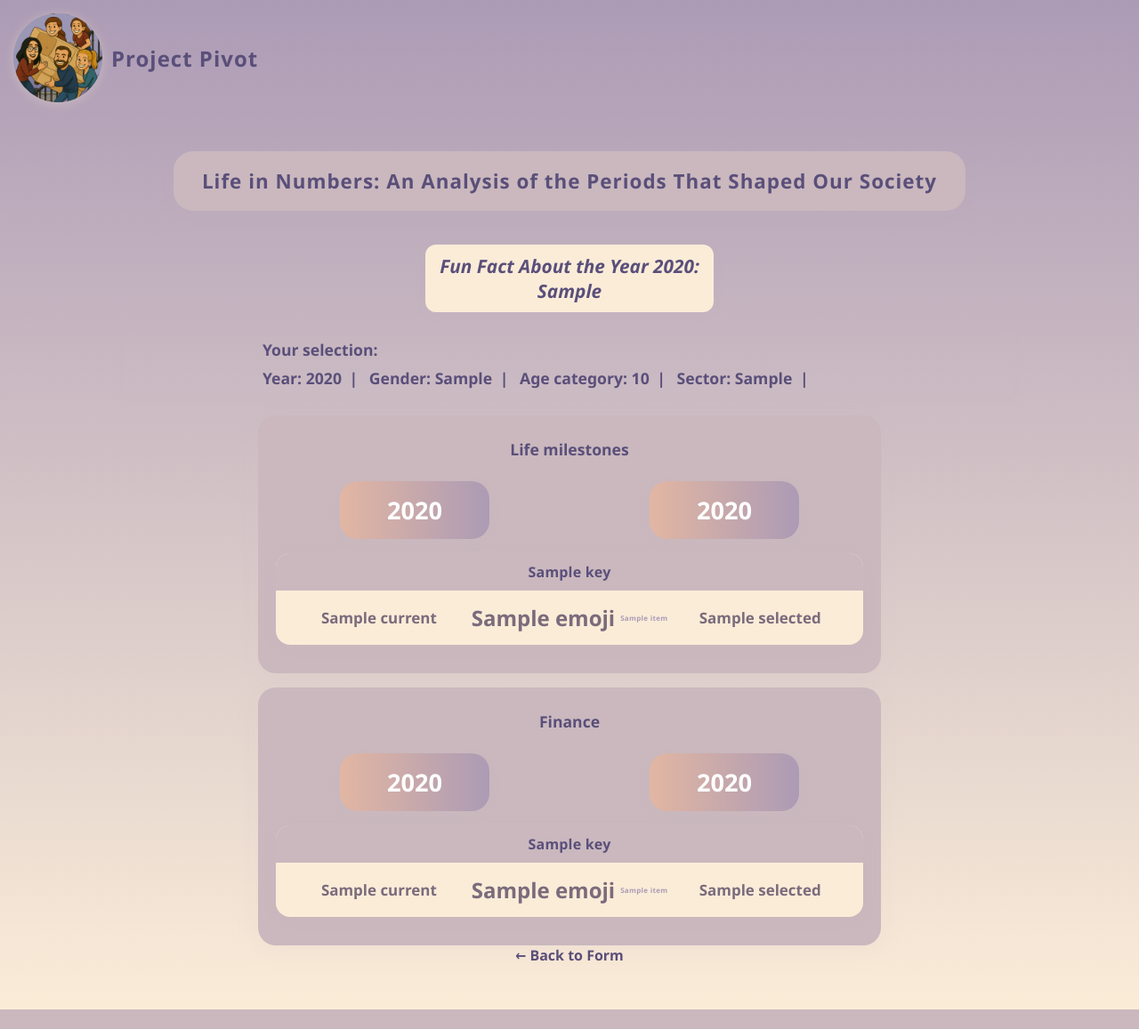
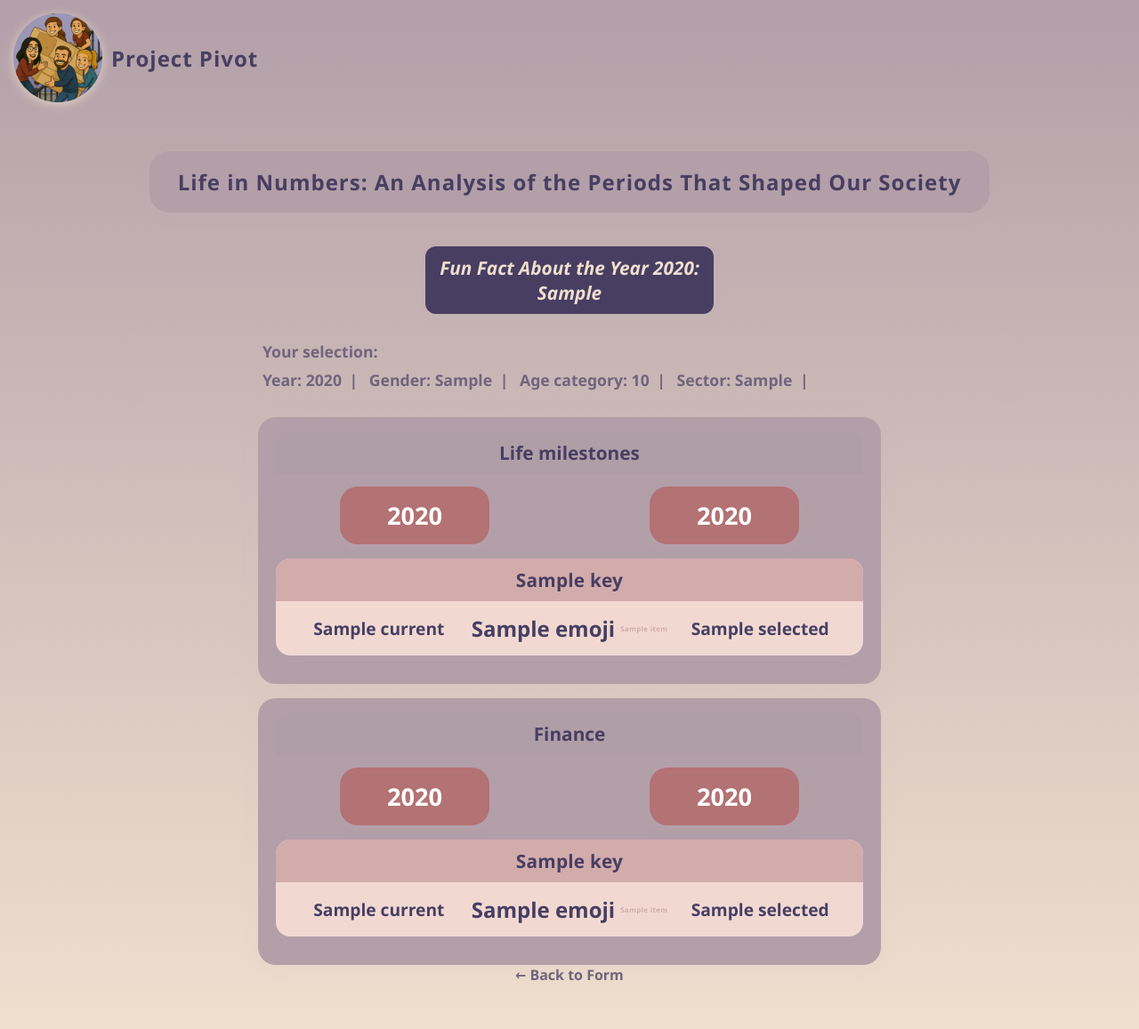
Before and after one commit to PirekPavlina/Web_Projekt_PIVOT, a Flask app: template templates/results.html in a window 1280 px wide. Shown: the whole page at 89% size. Before the commit the page ends 1135 px from the top, so only its background shows below. Run offline with Flask 3, Linux system fonts and the light colour scheme; the template is opened without the code that fills it: most values are stand-ins (such as "Sample title", 1, 10 or a date in 2020); parts of the project's set-up code (start-up, migrations or seed data) failed here and were passed over.

Commit message:
Colors changed

```diff
--- a/static/style.css
+++ b/static/style.css
@@ -1,10 +1,10 @@
 /* --- Base Styling --- */
 body {
-  background: linear-gradient(to bottom, #AC9BB5 0%, #FBECD8 100%);
+  background: linear-gradient(to bottom, #B29FA8 0%, #F0DFCE 100%);
   font-family: 'Segoe UI', Tahoma, Geneva, Verdana, sans-serif;
   margin: 0;
   min-height: 100vh;
-  color: #7a6b7c;
+  color: #84758A;
   padding: 20px 10px;
   display: flex;
   flex-direction: column;
@@ -31,12 +31,12 @@ body {
   height: 100px;
   border-radius: 50%;
   object-fit: cover;
-  box-shadow: 0 2px 12px #CAB8BE;
+  box-shadow: 0 2px 12px #E0D2C4;
 }
 
 .logo-corner span {
   font-weight: 700;
-  color: #5a4f7a;
+  color: #483E62;
   font-size: 1.5rem;
   letter-spacing: 1px;
 }
@@ -57,12 +57,12 @@ body {
 /* --- Title --- */
 .main-title {
   max-width: 1000px;
-  background: #CAB8BE;
+  background: #B29FA8;
   padding: 18px 32px;
   border-radius: 22px;
   font-weight: 600;
-  font-size: 1.4rem;
-  color: #5a4f7a;
+  font-size: 1.5rem;
+  color: #483E62;
   text-align: center;
   letter-spacing: 1px;
   box-shadow: 0 4px 14px rgba(202, 184, 190, 0.11);
@@ -75,7 +75,7 @@ body {
 
 /* --- Form --- */
 .form-frame {
-  background: #CAB8BE;
+  background: #B29FA8;
   border-radius: 28px;
   box-shadow: 0 6px 24px rgba(202, 184, 190, 0.12);
   padding: 28px 32px 32px 32px;
@@ -84,17 +84,17 @@ body {
   display: flex;
   flex-direction: column;
   align-items: stretch;
-  color: #7a6b7c;
+  color: #473E62;
   margin: 0 auto 38px auto;
   box-sizing: border-box;
 }
 
 .form-frame-title {
-  color: #5a4f7a;
+  color: #483E62;
   background: transparent;
   border-radius: 0;
   padding: 0 0 12px 0;
-  font-size: 1.18rem;
+  font-size: 1.3rem;
   font-weight: 600;
   margin: 0 0 18px 0;
   text-align: center;
@@ -106,7 +106,7 @@ label {
   display: block;
   margin: 15px 0 6px 0;
   font-weight: 600;
-  color: #5a4f7a;
+  color: #483E62;
   letter-spacing: 0.4px;
 }
 
@@ -115,38 +115,37 @@ select, button {
   padding: 12px;
   border-radius: 14px;
   border: none;
-  font-size: 1.09rem;
-  background: #FBECD8;
-  color: #7a6b7c;
+  font-size: 1.2rem;
+  background: #F0DFCE;
+  color: #84758A;
   outline: none;
   transition: box-shadow 0.3s, border-color 0.3s;
   user-select: text;
-  box-shadow: 0 0 0 1px #CAB8BE;
 }
 
 select:focus, button:focus {
-  box-shadow: 0 0 0 2px #AC9BB5;
+  box-shadow: 0 0 0 2px #B29FA8;
 }
 
 button {
-  background: linear-gradient(90deg, #E2B6A2 0%, #AC9BB5 100%);
+  background: #D2ABAA;
   color: #fff;
   font-weight: 700;
   cursor: pointer;
   margin-top: 25px;
-  transition: background 0.7s ease-in-out;
+  transition: background 0.3s ease-in-out;
   letter-spacing: 0.5px;
 }
 
 button:hover {
-  background: linear-gradient(90deg, #E2B6A2 0%, #E2B6A2 100%);
+  background: #B37274;
 }
 
 /* --- Results --- */
 .fun-fact {
   max-width: 1000px;
-  background: #FBECD8;
-  color: #5a4f7a;
+  background: #473E62;
+  color: #F0DFCE;
   font-style: italic;
   font-weight: 600;
   padding: 10px 16px;
@@ -162,12 +161,12 @@ button:hover {
   background: transparent;
   border-radius: 12px;
   box-shadow: 0 2px 8px rgba(202, 184, 190, 0.11);
-  color: #5a4f7a;
+  color: #71647C;
   font-weight: 600;
   padding: 10px 16px;
   max-width: 1000px;
   margin: 0 auto;
-  font-size: 1.1rem;
+  font-size: 1.2rem;
   width: 100%;
   box-sizing: border-box;
   white-space: normal;
@@ -190,7 +189,7 @@ button:hover {
 .param-pair::after {
   content: " |";
   margin-left: 4px;
-  color: #5a4f7a;
+  color: #71647C;
   font-weight: 600;
 }
 
@@ -210,11 +209,11 @@ button:hover {
   flex: 1 1 600px;
   max-width: 700px;
   width: 100%;
-  background: #CAB8BE;
+  background: #B29FA8;
   border-radius: 20px;
   box-shadow: 0 6px 24px rgba(202, 184, 190, 0.13);
   padding: 16px 20px;
-  color: #7a6b7c;
+  color: #84758A;
   display: flex;
   flex-direction: column;
   align-items: stretch;
@@ -224,13 +223,13 @@ button:hover {
 
 .dashboard-header {
   font-weight: 700;
-  font-size: 1.1rem;
+  font-size: 1.3rem;
   text-align: center;
   border-radius: 16px 16px 0 0;
   padding: 10px 0;
   margin-bottom: 14px;
-  background: #CAB8BE;
-  color: #5a4f7a;
+  background: #B09EA7;
+  color: #473E62;
   user-select: none;
 }
 
@@ -242,7 +241,7 @@ button:hover {
 }
 
 .dashboard-pill {
-  background: linear-gradient(90deg, #E2B6A2 0%, #AC9BB5 100%);
+  background: #B37274;
   color: #fff;
   font-weight: 700;
   font-size: 1.7rem;
@@ -256,7 +255,7 @@ button:hover {
 }
 
 .dashboard-box {
-  background: #FBECD8;
+  background: #F1D9D2;
   border-radius: 16px;
   box-shadow: 0 3px 16px rgba(202, 184, 190, 0.08);
   margin-bottom: 16px;
@@ -265,14 +264,14 @@ button:hover {
   display: flex;
   flex-direction: column;
   align-items: stretch;
-  color: #7a6b7c;
+  color: #473E62;
 }
 
 .dashboard-box-title {
-  background: #CAB8BE;
-  color: #5a4f7a;
+  background: #D2ABAB;
+  color: #473E62;
   border-radius: 16px 16px 0 0;
-  font-size: 1rem;
+  font-size: 1.3rem;
   font-weight: 600;
   text-align: center;
   padding: 10px 0;
@@ -286,7 +285,7 @@ button:hover {
   align-items: center;
   justify-content: space-between;
   padding: 14px 12px;
-  font-size: 1.06rem;
+  font-size: 1.2rem;
   font-weight: 700;
 }
 
@@ -310,7 +309,7 @@ button:hover {
   font-size: 0.5rem;
   font-weight: 700;
   margin-left: 0;
-  color: #AC9BB5;
+  color: #D2ABAA;
   letter-spacing: 0.3px;
   vertical-align: middle;
 }
@@ -324,14 +323,14 @@ button:hover {
 .back-link {
   font-weight: 700;
   font-size: 1rem;
-  color: #5a4f7a;
+  color: #71647C;
   text-decoration: none;
   user-select: none;
   transition: color 0.3s;
 }
 
 .back-link:hover {
-  color: #C59F96;
+  color: #B27371;
 }
 
 /* --- Responsiveness --- */
```
